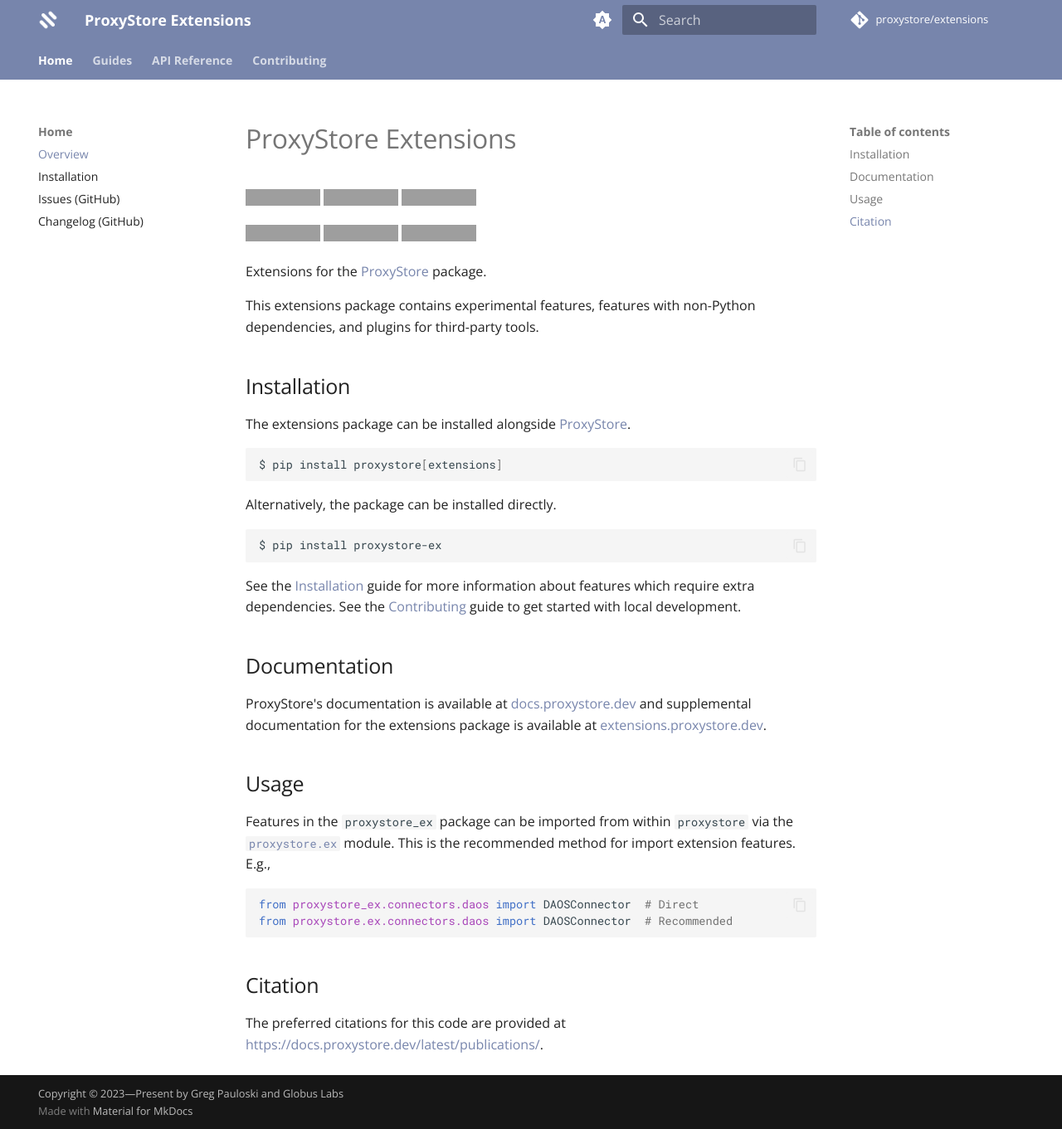
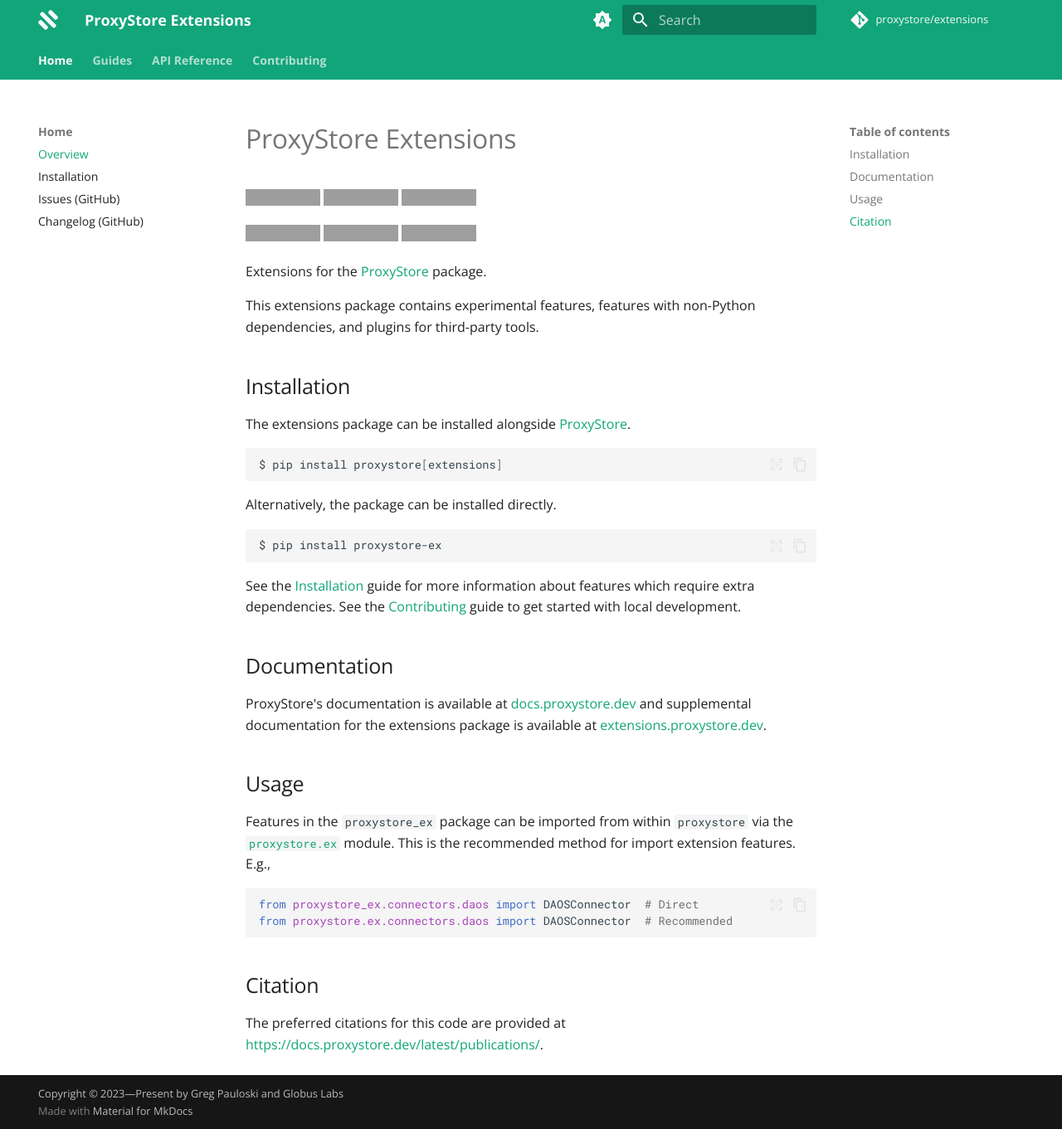
Before and after one commit to proxystore/extensions, an MkDocs documentation site: the page built from docs/index.md, in a window 1280 px wide and 1361 px high. Shown: the whole window at 83% size. Built offline with MkDocs 1.6.1 and Material for MkDocs 9.7.7, drawn with Linux system fonts in a browser that asks for light colours; comment, search, counter and statistics services are not loaded; the version menu is left out; grey boxes are pictures that could not be loaded.

Commit message:
Update logo, icon, and color palette

```diff
--- a/docs/css/extra.css
+++ b/docs/css/extra.css
@@ -1,26 +1,34 @@
-/*
- * Logo colors:
- *   purple: #5B2A86
- *   blue: #7785AC
- *   green: #A5E6BA
- *
- * Alternates:
- *   red: #D16666
- *
- */
-:root {
-  --md-primary-fg-color: #7785AC;
-  --md-accent-fg-color: #D16666;
-  --md-accent-bg-color: #D16666;
-  --md-code-hl-color: #EBE0F5;
+:root > * {
+  --md-primary-fg-color: #11A579;
+  --md-primary-bg-color: #F8F8F8;
+
+  /* Symbol type colors */
+  /* https://mkdocstrings.github.io/python/usage/customization/#symbol-types */
+  --doc-symbol-function-bg-color: #BDAEE5D0;
+  --doc-symbol-parameter-bg-color: #FFEBADD0;
+  --doc-symbol-method-bg-color: #BDAEE5D0;
+  --doc-symbol-attribute-bg-color: #F6C58DD0;
+  --doc-symbol-class-bg-color: #C2D3EBD0;
+  --doc-symbol-module-bg-color: #B5F7E3D0;
+
+  --doc-symbol-function-fg-color: #2D214B;
+  --doc-symbol-paramter-fg-color: #F2B701;
+  --doc-symbol-method-fg-color: #2D214B;
+  --doc-symbol-attribute-fg-color: #99560B;
+  --doc-symbol-class-fg-color: #1F385C;
+  --doc-symbol-module-fg-color: #084937;
 }
 
 [data-md-color-primary="proxystore-light"] {
-  --md-typeset-a-color: #7785AC;
+  --md-accent-fg-color: #084937;
+  --md-accent-bg-color: #084937;
+  --md-typeset-a-color: #11A579;
 }
 
 [data-md-color-primary="proxystore-dark"] {
-  --md-typeset-a-color: #A5E6BA;
+  --md-accent-fg-color: #11A579;
+  --md-accent-bg-color: #11A579;
+  --md-typeset-a-color: #B5F7E3;
 }
 
 [data-md-color-scheme="slate"] {
@@ -34,3 +42,14 @@
 .md-tabs__link {
   font-weight: 600;
 }
+
+/* Center Markdown Tables (requires md_in_html extension) */
+/* https://github.com/squidfunk/mkdocs-material/issues/3430#issuecomment-1005973474 */
+.center-table {
+    text-align: center;
+}
+
+.md-typeset .center-table :is(td,th):not([align]) {
+    /* Reset alignment for table cells */
+    text-align: initial;
+}
--- a/mkdocs.yml
+++ b/mkdocs.yml
@@ -14,6 +14,7 @@
   features:
     - content.code.annotate
     - content.code.copy
+    - content.code.select
     - navigation.path
     - navigation.sections
     - navigation.tabs
@@ -29,33 +30,25 @@
   palette:
     # Palette toggle for automatic mode
     - media: "(prefers-color-scheme)"
-      scheme: default
-      primary: proxystore-light
-      accent: proxystore-light
       toggle:
         icon: material/brightness-auto
         name: Switch to light mode
-
     # Palette toggle for light mode
     - media: "(prefers-color-scheme: light)"
-      scheme: default
       primary: proxystore-light
-      accent: proxystore-light
       toggle:
         icon: material/brightness-7
         name: Switch to dark mode
 
     # Palette toggle for dark mode
     - media: "(prefers-color-scheme: dark)"
+      primary: proxystore-dark
       scheme: slate
-      primary: proxystore-dark
-      accent: proxystore-dark
       toggle:
         icon: material/brightness-4
         name: Switch to system preference
-  overrides: docs/_overrides
   favicon: static/favicon.png
-  logo: static/icon.png
+  logo: static/icon-white.svg
 
 watch:
   - mkdocs.yml
```
Also changed, not shown: docs/static/favicon.png, docs/static/icon-white.svg (added), docs/static/icon.png (deleted).
